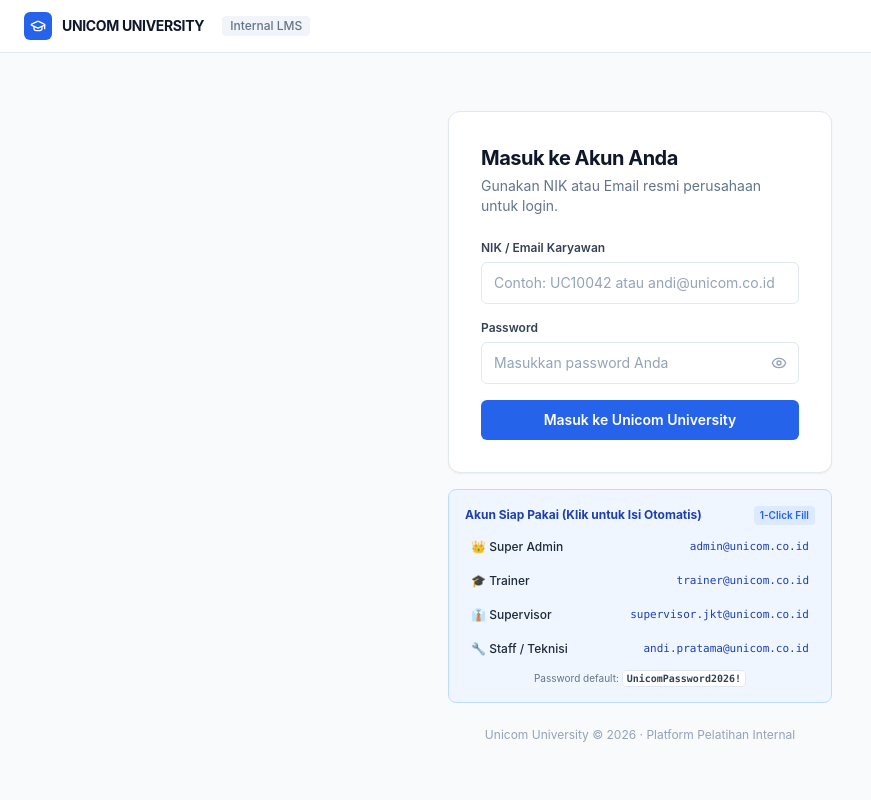
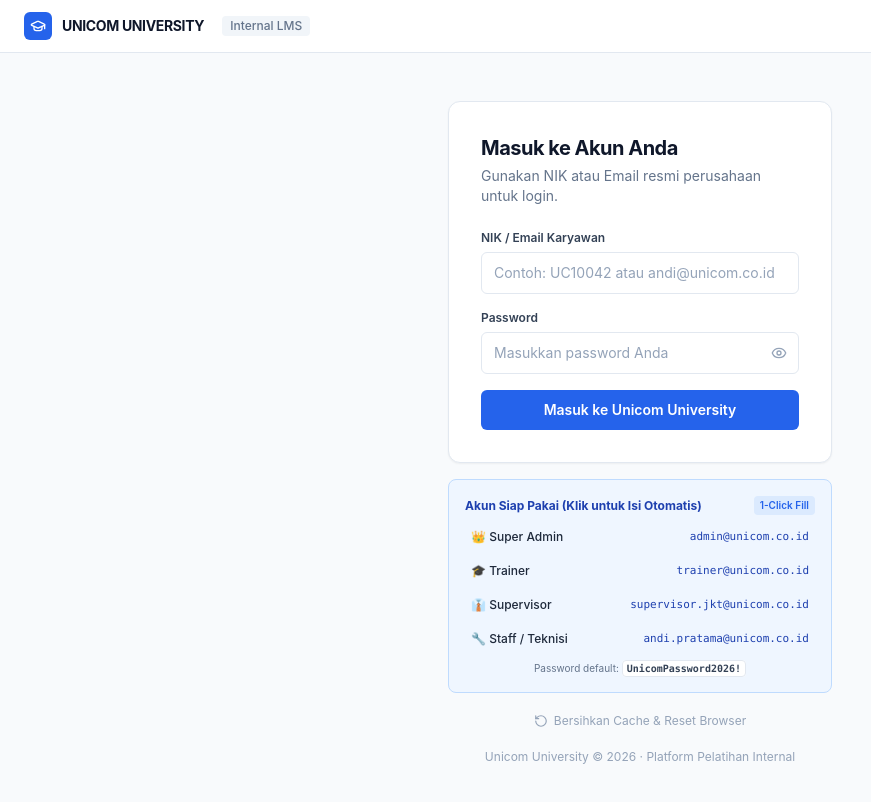
Before and after one commit to supandidml-lgtm/unicom-university, a Next.js app in the folder apps/web/: page /login in a window 1280 px wide. Shown: the top 802 px of the page, without its empty margins (0-871 px from the left). Built offline with nearby package versions, Linux system fonts and the light colour scheme.

Commit message:
fix: disable caching with strict no-cache headers (no-store, max-age=0) and add 1-click Clear Cache & Reset button

```diff
--- a/apps/web/next.config.mjs
+++ b/apps/web/next.config.mjs
@@ -5,6 +5,25 @@ const nextConfig = {
   images: {
     domains: ["localhost"],
   },
+  headers: async () => [
+    {
+      source: "/:path*",
+      headers: [
+        {
+          key: "Cache-Control",
+          value: "no-store, no-cache, must-revalidate, proxy-revalidate, max-age=0",
+        },
+        {
+          key: "Pragma",
+          value: "no-cache",
+        },
+        {
+          key: "Expires",
+          value: "0",
+        },
+      ],
+    },
+  ],
 };
 
 export default nextConfig;
--- a/apps/web/src/app/login/page.tsx
+++ b/apps/web/src/app/login/page.tsx
@@ -3,7 +3,7 @@
 import React, { useState, useEffect } from "react";
 import { useRouter, useSearchParams } from "next/navigation";
 import { useAuth } from "@/context/AuthContext";
-import { Eye, EyeOff, GraduationCap, AlertCircle, CheckCircle2 } from "lucide-react";
+import { Eye, EyeOff, GraduationCap, AlertCircle, CheckCircle2, RotateCcw } from "lucide-react";
 
 export default function LoginPage() {
   const { login, isAuthenticated, isLoading } = useAuth();
@@ -16,6 +16,27 @@ export default function LoginPage() {
   const [isSubmitting, setIsSubmitting] = useState(false);
   const [error, setError] = useState<string | null>(null);
   const [successMsg, setSuccessMsg] = useState<string | null>(null);
+
+  const handleClearCache = () => {
+    try {
+      localStorage.clear();
+      sessionStorage.clear();
+      if (typeof window !== "undefined" && "caches" in window) {
+        caches.keys().then((names) => {
+          names.forEach((name) => caches.delete(name));
+        });
+      }
+      setIdentifier("");
+      setPassword("");
+      setError(null);
+      setSuccessMsg("Semua cache browser & data sesi berhasil dibersihkan.");
+      setTimeout(() => {
+        window.location.reload();
+      }, 400);
+    } catch {
+      window.location.reload();
+    }
+  };
 
   useEffect(() => {
     if (searchParams.get("passwordChanged") === "true") {
@@ -232,7 +253,19 @@ export default function LoginPage() {
             </p>
           </div>
 
-          <p className="text-center text-xs text-slate-400 mt-6">
+          <div className="mt-4 flex justify-center">
+            <button
+              type="button"
+              onClick={handleClearCache}
+              className="text-xs text-slate-400 hover:text-slate-700 flex items-center gap-1.5 py-1 px-2.5 rounded-full hover:bg-slate-200/60 transition"
+              title="Hapus cache & session lokal browser"
+            >
+              <RotateCcw className="w-3.5 h-3.5" />
+              <span>Bersihkan Cache & Reset Browser</span>
+            </button>
+          </div>
+
+          <p className="text-center text-xs text-slate-400 mt-4">
             Unicom University © 2026 · Platform Pelatihan Internal
           </p>
         </div>
```
Also changed, not shown: 1 other file (tests, documents, lock files or other folders).
